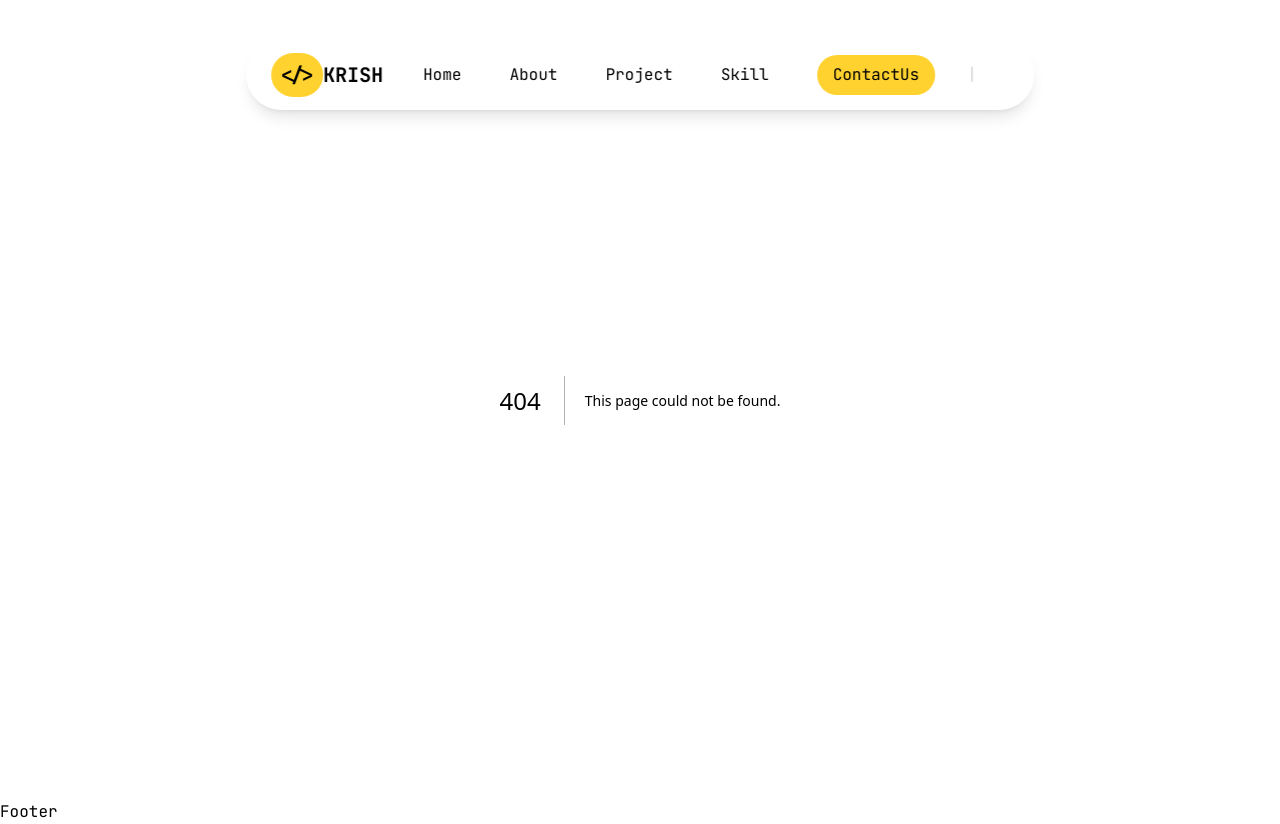
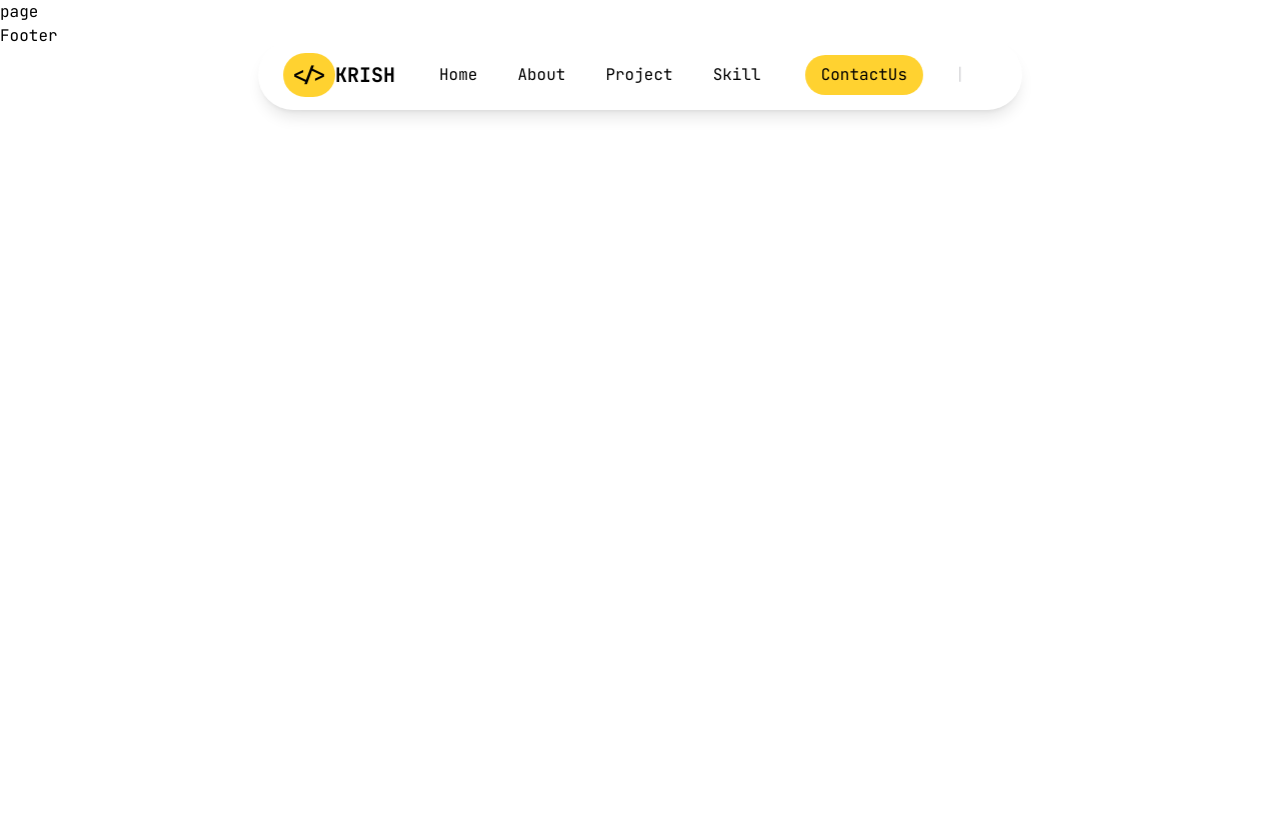
Before and after one commit to krish-sh/Portfolio, a Next.js app: page /contactUs in a window 1280 px wide. Before the commit this address had no page. After the commit the page ends 800 px from the top, so only its background shows below. Built offline with nearby package versions, Linux system fonts and the light colour scheme.

Commit message:
UI changes in NavBar and fix of darkMode toogle✅

```diff
--- /dev/null
+++ b/app/contactUs/page.tsx
@@ -0,0 +1,7 @@
+import React from "react";
+
+function page() {
+  return <div>page</div>;
+}
+
+export default page;
--- a/app/globals.css
+++ b/app/globals.css
@@ -2,128 +2,26 @@
 @import "tw-animate-css";
 @import "shadcn/tailwind.css";
 
-@custom-variant dark (&:is(.dark *));
-
-.dark {
-  --background: oklch(0.145 0 0);
-  --foreground: oklch(0.985 0 0);
-  --card: oklch(0.205 0 0);
-  --card-foreground: oklch(0.985 0 0);
-  --popover: oklch(0.205 0 0);
-  --popover-foreground: oklch(0.985 0 0);
-  --primary: oklch(0.922 0 0);
-  --primary-foreground: oklch(0.205 0 0);
-  --secondary: oklch(0.269 0 0);
-  --secondary-foreground: oklch(0.985 0 0);
-  --muted: oklch(0.269 0 0);
-  --muted-foreground: oklch(0.708 0 0);
-  --accent: oklch(0.269 0 0);
-  --accent-foreground: oklch(0.985 0 0);
-  --destructive: oklch(0.704 0.191 22.216);
-  --border: oklch(1 0 0 / 10%);
-  --input: oklch(1 0 0 / 15%);
-  --ring: oklch(0.556 0 0);
-  --chart-1: oklch(0.87 0 0);
-  --chart-2: oklch(0.556 0 0);
-  --chart-3: oklch(0.439 0 0);
-  --chart-4: oklch(0.371 0 0);
-  --chart-5: oklch(0.269 0 0);
-  --sidebar: oklch(0.205 0 0);
-  --sidebar-foreground: oklch(0.985 0 0);
-  --sidebar-primary: oklch(0.488 0.243 264.376);
-  --sidebar-primary-foreground: oklch(0.985 0 0);
-  --sidebar-accent: oklch(0.269 0 0);
-  --sidebar-accent-foreground: oklch(0.985 0 0);
-  --sidebar-border: oklch(1 0 0 / 10%);
-  --sidebar-ring: oklch(0.556 0 0);
+html {
+  scroll-behavior: smooth;
 }
 
-@theme inline {
-  --color-background: var(--background);
-  --color-foreground: var(--foreground);
-  --font-heading: var(--font-mono);
-  --font-mono: var(--font-mono);
-  --color-sidebar-ring: var(--sidebar-ring);
-  --color-sidebar-border: var(--sidebar-border);
-  --color-sidebar-accent-foreground: var(--sidebar-accent-foreground);
-  --color-sidebar-accent: var(--sidebar-accent);
-  --color-sidebar-primary-foreground: var(--sidebar-primary-foreground);
-  --color-sidebar-primary: var(--sidebar-primary);
-  --color-sidebar-foreground: var(--sidebar-foreground);
-  --color-sidebar: var(--sidebar);
-  --color-chart-5: var(--chart-5);
-  --color-chart-4: var(--chart-4);
-  --color-chart-3: var(--chart-3);
-  --color-chart-2: var(--chart-2);
-  --color-chart-1: var(--chart-1);
-  --color-ring: var(--ring);
-  --color-input: var(--input);
-  --color-border: var(--border);
-  --color-destructive: var(--destructive);
-  --color-accent-foreground: var(--accent-foreground);
-  --color-accent: var(--accent);
-  --color-muted-foreground: var(--muted-foreground);
-  --color-muted: var(--muted);
-  --color-secondary-foreground: var(--secondary-foreground);
-  --color-secondary: var(--secondary);
-  --color-primary-foreground: var(--primary-foreground);
-  --color-primary: var(--primary);
-  --color-popover-foreground: var(--popover-foreground);
-  --color-popover: var(--popover);
-  --color-card-foreground: var(--card-foreground);
-  --color-card: var(--card);
-  --radius-sm: calc(var(--radius) * 0.6);
-  --radius-md: calc(var(--radius) * 0.8);
-  --radius-lg: var(--radius);
-  --radius-xl: calc(var(--radius) * 1.4);
-  --radius-2xl: calc(var(--radius) * 1.8);
-  --radius-3xl: calc(var(--radius) * 2.2);
-  --radius-4xl: calc(var(--radius) * 2.6);
+/* LIGHT THEME */
+:root {
+  --background: 255 255 255;
+  --foreground: 0 0 0;
 }
 
-:root {
-  --background: oklch(1 0 0);
-  --foreground: oklch(0.145 0 0);
-  --card: oklch(1 0 0);
-  --card-foreground: oklch(0.145 0 0);
-  --popover: oklch(1 0 0);
-  --popover-foreground: oklch(0.145 0 0);
-  --primary: oklch(0.205 0 0);
-  --primary-foreground: oklch(0.985 0 0);
-  --secondary: oklch(0.97 0 0);
-  --secondary-foreground: oklch(0.205 0 0);
-  --muted: oklch(0.97 0 0);
-  --muted-foreground: oklch(0.556 0 0);
-  --accent: oklch(0.97 0 0);
-  --accent-foreground: oklch(0.205 0 0);
-  --destructive: oklch(0.577 0.245 27.325);
-  --border: oklch(0.922 0 0);
-  --input: oklch(0.922 0 0);
-  --ring: oklch(0.708 0 0);
-  --chart-1: oklch(0.87 0 0);
-  --chart-2: oklch(0.556 0 0);
-  --chart-3: oklch(0.439 0 0);
-  --chart-4: oklch(0.371 0 0);
-  --chart-5: oklch(0.269 0 0);
-  --radius: 0.625rem;
-  --sidebar: oklch(0.985 0 0);
-  --sidebar-foreground: oklch(0.145 0 0);
-  --sidebar-primary: oklch(0.205 0 0);
-  --sidebar-primary-foreground: oklch(0.985 0 0);
-  --sidebar-accent: oklch(0.97 0 0);
-  --sidebar-accent-foreground: oklch(0.205 0 0);
-  --sidebar-border: oklch(0.922 0 0);
-  --sidebar-ring: oklch(0.708 0 0);
+/* DARK THEME */
+.dark {
+  --background: 10 10 10;
+  --foreground: 255 255 255;
 }
 
+/* APPLY THEME */
 @layer base {
-  * {
-    @apply border-border outline-ring/50;
-  }
   body {
-    @apply bg-background text-foreground;
-  }
-  html {
-    @apply font-mono;
+    background-color: rgb(var(--background));
+    color: rgb(var(--foreground));
   }
 }
--- /dev/null
+++ b/app/modules/components/About.tsx
@@ -0,0 +1,10 @@
+import React from 'react'
+
+function About() {
+  return (
+    <div className="flex justify-center items-center
+         min-h-screen">about</div>
+  )
+}
+
+export default About
--- a/app/modules/components/NavBar.tsx
+++ b/app/modules/components/NavBar.tsx
@@ -1,94 +1,113 @@
 "use client";
 
 import { ThemeToogle } from "@/components/theme-toogle";
+import React, { useEffect, useRef, useState } from "react";
+import { Skeleton } from "@/components/ui/skeleton";
 import Link from "next/link";
-import React, { useEffect, useState } from "react";
-import { usePathname } from "next/navigation";
-import { Skeleton } from "@/components/ui/skeleton";
+
 function NavBar() {
+  const [active, setActive] = useState("home");
   const [loading, setLoading] = useState(true);
-  const pathname = usePathname();
+
+  const navItems = [
+    { name: "Home", link: "#home", id: "home" },
+    { name: "About", link: "#about", id: "about" },
+    { name: "Project", link: "#project", id: "project" },
+    { name: "Skill", link: "#skill", id: "skill" },
+  ];
+
+  const itemRefs = useRef({});
+  const [pillStyle, setPillStyle] = useState({ left: 0, width: 0 });
 
   useEffect(() => {
-    setTimeout(() => {
-      setLoading(false);
-    }, 2000);
+    const handleScroll = () => {
+      const sections = document.querySelectorAll("section");
+      let current = "home";
+
+      sections.forEach((section) => {
+        const sectionTop = section.offsetTop;
+        if (window.scrollY >= sectionTop - 150) {
+          current = section.id;
+        }
+      });
+
+      setActive(current);
+    };
+
+    window.addEventListener("scroll", handleScroll);
+    return () => window.removeEventListener("scroll", handleScroll);
   }, []);
 
-  const navItems = [
-    { name: "Home", path: "#home" },
-    { name: "About", path: "#about" },
-    { name: "Project", path: "#project" },
-    { name: "Skill", path: "#skill" },
-  ];
+  useEffect(() => {
+    const el = itemRefs.current[active];
+    if (el) {
+      setPillStyle({
+        left: el.offsetLeft,
+        width: el.offsetWidth,
+      });
+    }
+  }, [active]);
+
+  // ✅ LOADING
+  useEffect(() => {
+    setTimeout(() => setLoading(false), 1500);
+  }, []);
 
   if (loading) {
     return (
       <Skeleton className="fixed top-10 left-1/2 -translate-x-1/2">
-        <Skeleton
-          className="
-        flex items-center
-        bg-white/5
-        px-6 py-3
-        rounded-full
-        backdrop-blur-md
-        border border-white/20
-        shadow-lg
-        animate-pulse
-      "
-        >
-          <Skeleton className="w-10 h-10 rounded-full bg-white/20" />
-
-          <Skeleton className="w-20 h-5 bg-white/20 rounded-md ml-2" />
-
-          <Skeleton className="flex items-center">
-            <Skeleton className="w-16 h-8 bg-white/20 rounded-full mx-2" />
-            <Skeleton className="w-16 h-8 bg-white/20 rounded-full mx-2" />
-            <Skeleton className="w-16 h-8 bg-white/20 rounded-full mx-2" />
-            <Skeleton className="w-16 h-8 bg-white/20 rounded-full mx-2" />
+        <Skeleton className="flex items-center bg-white/5 px-6 py-3 rounded-full backdrop-blur-md border border-white/20 shadow-lg animate-pulse">
+          <Skeleton className="w-10 h-10 rounded-full" />
+          <Skeleton className="w-20 h-5 ml-3" />
+          <Skeleton className="flex ml-6 gap-3">
+            <Skeleton className="w-16 h-8 rounded-full" />
+            <Skeleton className="w-16 h-8 rounded-full" />
+            <Skeleton className="w-16 h-8 rounded-full" />
+            <Skeleton className="w-16 h-8 rounded-full" />
           </Skeleton>
-
-          <Skeleton className="w-24 h-8 bg-white/30 rounded-3xl mx-4 ml-6" />
-
-          <Skeleton className="w-[1px] h-6 bg-white/20 mx-2" />
-
-          <Skeleton className="w-8 h-8 bg-white/20 rounded-full ml-2" />
+          <Skeleton className="w-20 h-8 rounded-full ml-6" />
         </Skeleton>
       </Skeleton>
     );
-  } else {
+  }
+
   return (
-      <div className="fixed top-10 left-1/2 -translate-x-1/2">
+    <div className="fixed top-10 left-1/2 -translate-x-1/2 z-50">
       <div className="flex items-center bg-white/5 px-6 py-3 rounded-full backdrop-blur-md border border-white/20 shadow-lg">
-          <h1 className="text-xl font-bold bg-amber-300 text-black rounded-full p-2">
+        <Link href="/">
+          <h1 className="text-xl font-bold bg-amber-300 text-black rounded-full p-2 cursor-pointer">
             &lt;/&gt;
           </h1>
+        </Link>
 
-          <h1 className="pr-4 text-xl font-bold">KRISH</h1>
+        <h1 className="pr-6 text-xl font-bold">KRISH</h1>
 
-          {navItems.map((item) => {
-            const isActive = pathname === item.path;
+        <div className="relative flex items-center">
+          <div
+            className="absolute top-0 h-full bg-white/10 border border-white/20 rounded-full transition-all duration-300"
+            style={{
+              left: pillStyle.left,
+              width: pillStyle.width,
+            }}
+          />
 
-            return (
-              <div
-                key={item.name}
-                className={`
-                px-4 py-2 mx-2 transition-all duration-300 cursor-pointer
-                ${
-                  isActive
-                    ? "bg-white/10 rounded-full border border-white/20 shadow-lg"
-                    : "hover:bg-white/5 hover:rounded-full hover:border hover:border-white/20 hover:shadow-lg"
-                }
-              `}
+          {navItems.map((item) => (
+            <a
+              key={item.id}
+              href={item.link}
+              ref={(el) => (itemRefs.current[item.id] = el)}
+              className="relative z-10 px-4 py-2 mx-1"
             >
-                <Link href={item.path}>{item.name}</Link>
+              {item.name}
+            </a>
+          ))}
         </div>
-            );
-          })}
 
+        <Link href="/contactUs">
           <div className="px-4 py-2 mx-4 ml-6 bg-amber-300 text-black rounded-3xl">
-            <Link href={"/contactUs"}>ContactUs</Link>
+            ContactUs
           </div>
+        </Link>
 
         <div className="flex items-center gap-3 ml-4">
           <span className="text-zinc-300 dark:text-zinc-700">|</span>
@@ -98,6 +117,5 @@ function NavBar() {
     </div>
   );
 }
-}
 
 export default NavBar;
--- /dev/null
+++ b/app/modules/components/Project.tsx
@@ -0,0 +1,10 @@
+import React from 'react'
+
+function Project() {
+  return (
+    <div className="flex justify-center items-center
+         min-h-screen">project</div>
+  )
+}
+
+export default Project
--- /dev/null
+++ b/app/modules/components/Skill.tsx
@@ -0,0 +1,14 @@
+import React from "react";
+
+function Skill() {
+  return (
+    <div
+      className="flex justify-center items-center
+         min-h-screen"
+    >
+      skill
+    </div>
+  );
+}
+
+export default Skill;
--- a/app/page.tsx
+++ b/app/page.tsx
@@ -1,6 +1,9 @@
 "use client";
 
 import HomePage from "./modules/components/HomePage";
+import About from "./modules/components/About";
+import Skill from "./modules/components/Skill";
+import Project from "./modules/components/Project";
 import { useState, useEffect } from "react";
 
 const page = () => {
@@ -28,6 +31,15 @@ const page = () => {
         <section id="home">
           <HomePage />
         </section>
+        <section id="about">
+          <About />
+        </section>
+        <section id="project">
+          <Project />
+        </section>
+        <section id="skill">
+          <Skill />
+        </section>
       </div>
     </>
   );
```
Lines whose indentation alone changed are shown as unchanged.
